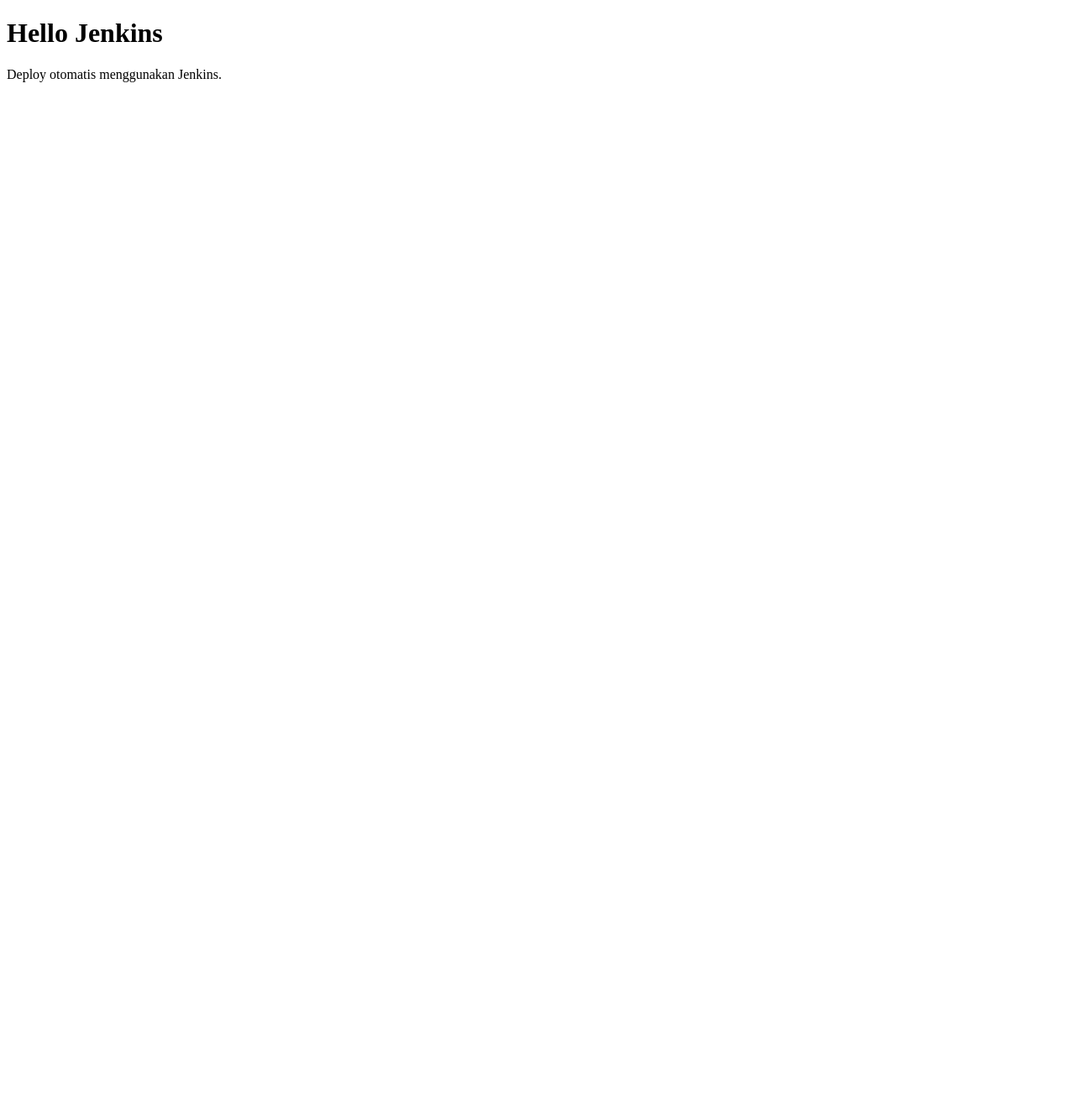
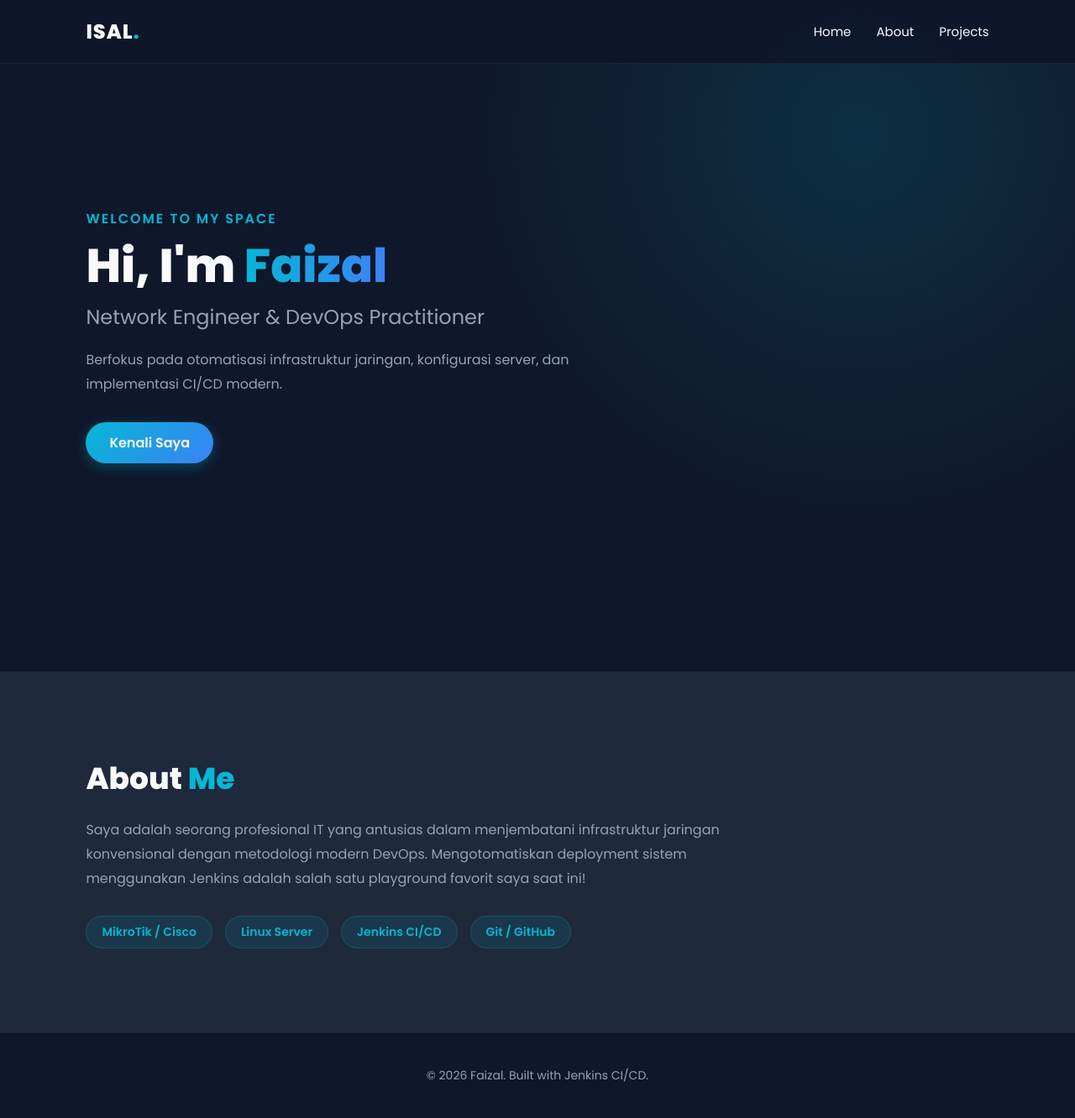
Before and after one commit to faizalmlna/simple-web, a plain HTML site: page index.html in a window 1280 px wide. Shown: the whole page at 84% size. Before the commit the page ends 800 px from the top, so only its background shows below. Drawn offline with Linux system fonts and the light colour scheme.

Commit message:
update html & css

```diff
--- a/index.html
+++ b/index.html
@@ -1,12 +1,57 @@
 <!DOCTYPE html>
-<html>
+<html lang="id">
 <head>
-    <title>Website CI/CD</title>
+    <meta charset="UTF-8">
+    <meta name="viewport" content="width=device-width, initial-scale=1.0">
+    <title>Isal | Network Engineer & DevOps Enthusiast</title>
+    <link rel="stylesheet" href="style.css">
+    <!-- Font modern dari Google Fonts -->
+    <link href="https://fonts.googleapis.com/css2?family=Poppins:wght@300;400;600;800&display=swap" rel="stylesheet">
 </head>
 <body>
 
-<h1>Hello Jenkins</h1>
-<p>Deploy otomatis menggunakan Jenkins.</p>
+    <!-- Header / Navbar -->
+    <header>
+        <div class="logo">ISAL<span>.</span></div>
+        <nav>
+            <ul>
+                <li><a href="#home">Home</a></li>
+                <li><a href="#about">About</a></li>
+                <li><a href="#projects">Projects</a></li>
+            </ul>
+        </nav>
+    </header>
+
+    <!-- Hero Section -->
+    <section id="home" class="hero">
+        <div class="hero-text">
+            <h5>Welcome to my space</h5>
+            <h1>Hi, I'm <span>Faizal</span></h1>
+            <h3>Network Engineer & DevOps Practitioner</h3>
+            <p>Berfokus pada otomatisasi infrastruktur jaringan, konfigurasi server, dan implementasi CI/CD modern.</p>
+            <a href="#about" class="btn">Kenali Saya</a>
+        </div>
+    </section>
+
+    <!-- About Section -->
+    <section id="about" class="about">
+        <div class="about-content">
+            <h2>About <span>Me</span></h2>
+            <p>Saya adalah seorang profesional IT yang antusias dalam menjembatani infrastruktur jaringan konvensional dengan metodologi modern DevOps. Mengotomatiskan deployment sistem menggunakan Jenkins adalah salah satu playground favorit saya saat ini!</p>
+
+            <div class="skills">
+                <span class="skill-tag">MikroTik / Cisco</span>
+                <span class="skill-tag">Linux Server</span>
+                <span class="skill-tag">Jenkins CI/CD</span>
+                <span class="skill-tag">Git / GitHub</span>
+            </div>
+        </div>
+    </section>
+
+    <!-- Footer -->
+    <footer>
+        <p>&copy; 2026 Faizal. Built with Jenkins CI/CD.</p>
+    </footer>
 
 </body>
 </html>
--- /dev/null
+++ b/style.css
@@ -0,0 +1,199 @@
+/* --- Reset Default Browser --- */
+* {
+    margin: 0;
+    padding: 0;
+    box-sizing: border-box;
+    font-family: 'Poppins', sans-serif;
+    scroll-behavior: smooth;
+}
+
+/* --- Variabel Warna --- */
+:root {
+    --bg-color: #0f172a;        /* Dark Slate */
+    --card-bg: #1e293b;         /* Lighter Dark */
+    --text-color: #f8fafc;      /* White-ish */
+    --primary-color: #06b6d4;   /* Neon Cyan */
+    --secondary-color: #3b82f6; /* Electric Blue */
+    --text-muted: #94a3b8;      /* Muted Gray */
+}
+
+body {
+    background-color: var(--bg-color);
+    color: var(--text-color);
+}
+
+/* --- Header / Navigation --- */
+header {
+    display: flex;
+    justify-content: space-between;
+    align-items: center;
+    padding: 20px 8%;
+    background-color: rgba(15, 23, 42, 0.9);
+    position: fixed;
+    width: 100%;
+    top: 0;
+    z-index: 1000;
+    backdrop-filter: blur(10px);
+    border-bottom: 1px solid rgba(255, 255, 255, 0.05);
+}
+
+header .logo {
+    font-size: 24px;
+    font-weight: 800;
+    letter-spacing: 1px;
+}
+
+header .logo span {
+    color: var(--primary-color);
+}
+
+header nav ul {
+    display: flex;
+    list-style: none;
+}
+
+header nav ul li {
+    margin-left: 30px;
+}
+
+header nav ul li a {
+    color: var(--text-color);
+    text-decoration: none;
+    font-size: 15px;
+    font-weight: 400;
+    transition: 0.3s;
+}
+
+header nav ul li a:hover {
+    color: var(--primary-color);
+}
+
+/* --- Hero Section --- */
+.hero {
+    min-height: 100vh;
+    display: flex;
+    align-items: center;
+    padding: 0 8%;
+    background: radial-gradient(circle at 80% 20%, rgba(6, 182, 212, 0.15), transparent 40%);
+}
+
+.hero-text h5 {
+    color: var(--primary-color);
+    font-size: 16px;
+    font-weight: 600;
+    text-transform: uppercase;
+    letter-spacing: 2px;
+    margin-bottom: 10px;
+}
+
+.hero-text h1 {
+    font-size: 56px;
+    font-weight: 800;
+    line-height: 1.2;
+    margin-bottom: 10px;
+}
+
+.hero-text h1 span {
+    background: linear-gradient(to right, var(--primary-color), var(--secondary-color));
+    -webkit-background-clip: text;
+    -webkit-text-fill-color: transparent;
+}
+
+.hero-text h3 {
+    font-size: 24px;
+    color: var(--text-muted);
+    font-weight: 400;
+    margin-bottom: 20px;
+}
+
+.hero-text p {
+    color: var(--text-muted);
+    max-width: 600px;
+    margin-bottom: 30px;
+    line-height: 1.8;
+}
+
+.btn {
+    display: inline-block;
+    padding: 12px 28px;
+    background: linear-gradient(135deg, var(--primary-color), var(--secondary-color));
+    color: var(--text-color);
+    text-decoration: none;
+    font-weight: 600;
+    border-radius: 50px;
+    box-shadow: 0 4px 15px rgba(6, 182, 212, 0.3);
+    transition: 0.3s ease;
+}
+
+.btn:hover {
+    transform: translateY(-3px);
+    box-shadow: 0 6px 20px rgba(6, 182, 212, 0.5);
+}
+
+/* --- About Section --- */
+.about {
+    padding: 100px 8%;
+    background-color: var(--card-bg);
+}
+
+.about-content h2 {
+    font-size: 36px;
+    font-weight: 800;
+    margin-bottom: 20px;
+}
+
+.about-content h2 span {
+    color: var(--primary-color);
+}
+
+.about-content p {
+    color: var(--text-muted);
+    max-width: 800px;
+    line-height: 1.8;
+    margin-bottom: 30px;
+}
+
+.skills {
+    display: flex;
+    flex-wrap: wrap;
+    gap: 15px;
+}
+
+.skill-tag {
+    background-color: rgba(6, 182, 212, 0.1);
+    color: var(--primary-color);
+    padding: 8px 18px;
+    border-radius: 20px;
+    font-size: 14px;
+    font-weight: 600;
+    border: 1px solid rgba(6, 182, 212, 0.2);
+}
+
+/* --- Footer --- */
+footer {
+    text-align: center;
+    padding: 40px 0;
+    background-color: var(--bg-color);
+    border-top: 1px solid rgba(255, 255, 255, 0.05);
+}
+
+footer p {
+    color: var(--text-muted);
+    font-size: 14px;
+}
+
+/* --- Responsive untuk Handphone --- */
+@media (max-width: 768px) {
+    header {
+        padding: 15px 5%;
+    }
+    header nav {
+        display: none; /* Menyembunyikan menu di mobile agar tetap simpel */
+    }
+    .hero-text h1 {
+        font-size: 40px;
+    }
+    .hero-text h3 {
+        font-size: 18px;
+    }
+}
```
